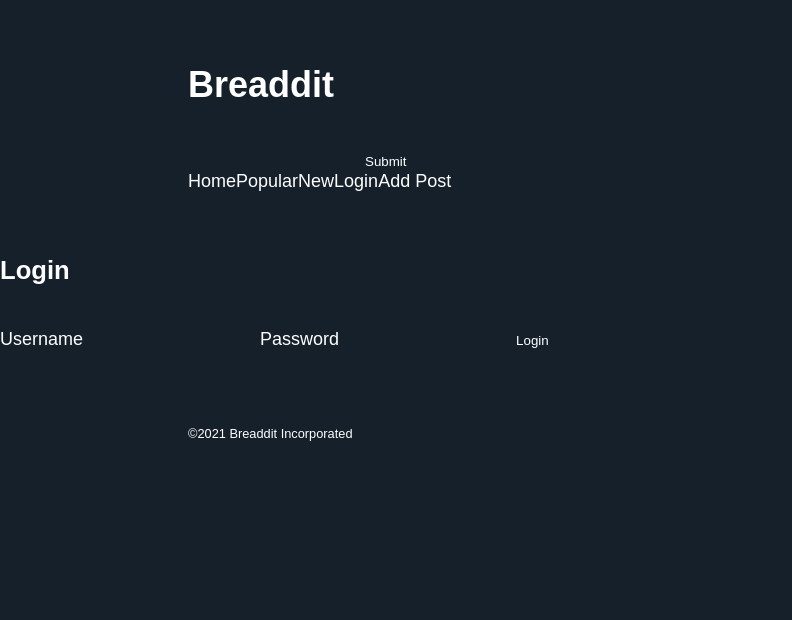
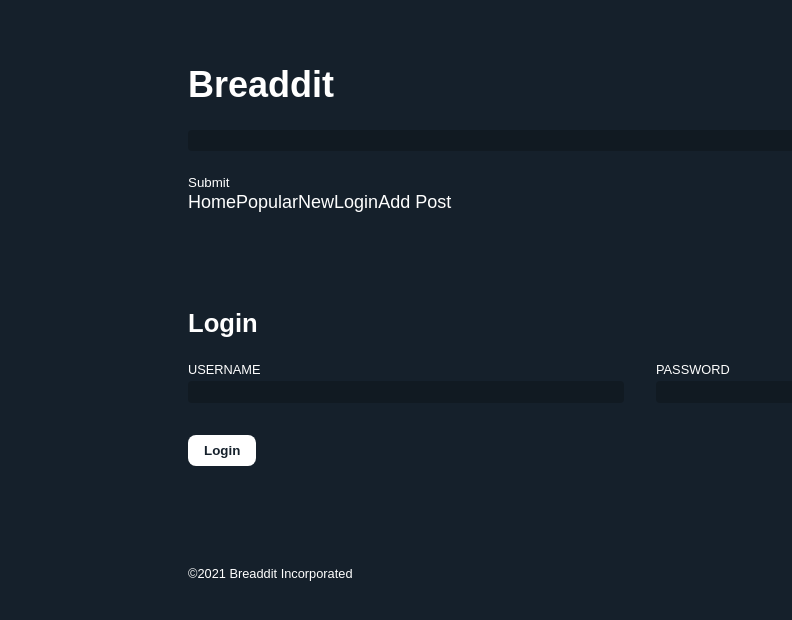
Before and after one commit to CaymamCruncher/reddit-clone, a React (Create React App) app: page /login in a window 1280 px wide. Shown: the top 620 px of the page, without its empty margins (0-792 px from the left). Built offline with nearby package versions, Linux system fonts and the light colour scheme; no server answers.

Commit message:
Add containers

```diff
--- a/src/App.js
+++ b/src/App.js
@@ -40,7 +40,7 @@ function App() {
 					</nav>
 				</div>
 			</header>
-			<main>
+			<main className="container">
 				<Route exact path="/" component={PostDashboard} />
 				<Route exact path="/posts/:id" component={PostView} />
 				<Route path="/posts/:id/edit" component={EditPost} />
--- a/src/components/AddPost.js
+++ b/src/components/AddPost.js
@@ -1,4 +1,4 @@
-import { Fragment, useState, useContext, useEffect } from "react";
+import { useState, useContext, useEffect } from "react";
 import { UserContext } from "../context/UserContext";
 import { addPost } from "../utils/api";
 import { useHistory } from "react-router-dom";
@@ -41,10 +41,11 @@ function AddPost() {
 	}, [user, history]);
 
 	return (
-		<Fragment>
+		<article className="container">
 			<h2>Add Post</h2>
 			<p>{postStatus}</p>
-			<form onSubmit={handleAddPost}>
+			<form onSubmit={handleAddPost} className="two-col">
+				<div>
 					<label htmlFor="title">Title</label>
 					<input
 						name="title"
@@ -52,6 +53,8 @@ function AddPost() {
 						value={title}
 						onChange={(e) => updateTitle(e.target.value)}
 					/>
+				</div>
+				<div>
 					<label htmlFor="type">Type</label>
 					<select
 						name="type"
@@ -64,6 +67,8 @@ function AddPost() {
 						<option value="img">Image</option>
 						<option value="video">Video</option>
 					</select>
+				</div>
+				<div className="full-col">
 					<label htmlFor="content">Content</label>
 					{type === "text" ? (
 						<textarea
@@ -81,9 +86,10 @@ function AddPost() {
 							onChange={(e) => updateContent(e.target.value)}
 						/>
 					)}
+				</div>
 				<button type="submit">Submit</button>
 			</form>
-		</Fragment>
+		</article>
 	);
 }
 
--- a/src/components/Login.js
+++ b/src/components/Login.js
@@ -31,7 +31,8 @@ function Login() {
 	return (
 		<article>
 			<h2>Login</h2>
-			<form onSubmit={loginUser}>
+			<form onSubmit={loginUser} className="two-col">
+				<div>
 					<label>Username</label>
 					<input
 						id="username"
@@ -40,6 +41,8 @@ function Login() {
 						value={username}
 						onChange={(e) => updateUsername(e.target.value)}
 					/>
+				</div>
+				<div>
 					<label>Password</label>
 					<input
 						id="password"
@@ -48,6 +51,7 @@ function Login() {
 						value={password}
 						onChange={(e) => updatePassword(e.target.value)}
 					/>
+				</div>
 				<button type="submit">Login</button>
 			</form>
 		</article>
--- a/src/components/Post.js
+++ b/src/components/Post.js
@@ -22,7 +22,7 @@ function Post(props) {
 		// eslint-disable-next-line react-hooks/exhaustive-deps
 	}, []);
 	return (
-		<article className="container post">
+		<article className="post">
 			<h2>
 				<Link to={`/posts/${post.id}`}>{post.title}</Link>
 			</h2>
--- a/src/styles/css/index.css
+++ b/src/styles/css/index.css
@@ -21,26 +21,88 @@ html {
   color: #fff;
 }
 
+#root {
+  margin-top: 0;
+}
+
 body {
   font-size: 18px;
+  font-family: sans-serif;
   overflow: auto;
-  font-family: sans-serif;
+  margin: 0;
 }
 
 h2 {
   font-size: 1.6rem;
 }
 
+li {
+  padding: 2rem;
+  list-style-type: none;
+  background-color: rgba(0, 0, 0, 0.2);
+}
+li + * {
+  margin-top: 3rem;
+}
+
 small {
   display: inline-block;
+  font-size: 0.8rem;
+}
+* + small {
   margin-top: 0.75rem;
+}
+
+label {
   font-size: 0.8rem;
+  text-transform: uppercase;
+  margin-bottom: 0.25rem;
+  display: block;
+}
+
+input,
+textarea,
+select {
+  background-color: rgba(0, 0, 0, 0.2);
+  border-radius: 4px;
+  padding: 0.2rem;
+  display: block;
+  width: 100%;
+  margin-top: 0;
+}
+
+textarea {
+  min-height: 75px;
 }
 
 .container {
   margin: 2rem auto;
   padding: 2rem var(--padding);
   max-width: 1000px;
+}
+
+form button {
+  display: inline-block;
+  font-family: inherit;
+  color: #15202b;
+  background-color: #fff;
+  padding: 0.5rem 1rem;
+  font-weight: 600;
+  border-radius: 8px;
+  justify-self: start;
+}
+
+.two-col {
+  display: grid;
+  grid-template-columns: repeat(auto-fit, minmax(max(200px, (100% - 2rem) / 2), 1fr));
+  gap: 2rem;
+}
+.two-col > * {
+  margin-top: 0;
+}
+
+.full-col {
+  grid-column: 1/-1;
 }
 
 .post button {
--- a/src/styles/scss/index.scss
+++ b/src/styles/scss/index.scss
@@ -23,20 +23,59 @@ html {
 	color: #fff;
 }
 
+#root {
+	margin-top: 0;
+}
+
 body {
 	font-size: 18px;
+	font-family: sans-serif;
 	overflow: auto;
-	font-family: sans-serif;
+	margin: 0;
 }
 
 h2 {
 	font-size: 1.6rem;
 }
 
+li {
+	padding: 2rem;
+	list-style-type: none;
+	background-color: rgba(#000, 0.2);
+	& + * {
+		margin-top: 3rem;
+	}
+}
+
 small {
 	display: inline-block;
-	margin-top: 0.75rem;
 	font-size: 0.8rem;
+	* + & {
+		margin-top: 0.75rem;
+	}
+}
+
+label {
+	font-size: 0.8rem;
+	text-transform: uppercase;
+	margin-bottom: 0.25rem;
+	display: block;
+}
+
+input,
+textarea,
+select {
+	background-color: rgba(#000, 0.2);
+	border-radius: 4px;
+	padding: 0.2rem;
+	display: block;
+	width: 100%;
+	margin-top: 0;
+	// border: 2px solid rgba(#fff, 0.4);
+}
+
+textarea {
+	min-height: 75px;
 }
 
 // utility classes
@@ -45,6 +84,35 @@ small {
 	margin: 2rem auto;
 	padding: 2rem var(--padding);
 	max-width: 1000px;
+}
+
+form {
+	button {
+		display: inline-block;
+		font-family: inherit;
+		color: rgb(21, 32, 43);
+		background-color: #fff;
+		padding: 0.5rem 1rem;
+		font-weight: 600;
+		border-radius: 8px;
+		justify-self: start;
+	}
+}
+
+.two-col {
+	display: grid;
+	grid-template-columns: repeat(
+		auto-fit,
+		minmax(max(200px, (100% - 2rem)/2), 1fr)
+	);
+	gap: 2rem;
+	& > * {
+		margin-top: 0;
+	}
+}
+
+.full-col {
+	grid-column: 1 / -1;
 }
 
 // post styles
@@ -84,3 +152,5 @@ small {
 .active-downvote {
 	fill: #0051ff;
 }
+
+// comment styles
```
Lines whose indentation alone changed are shown as unchanged.
